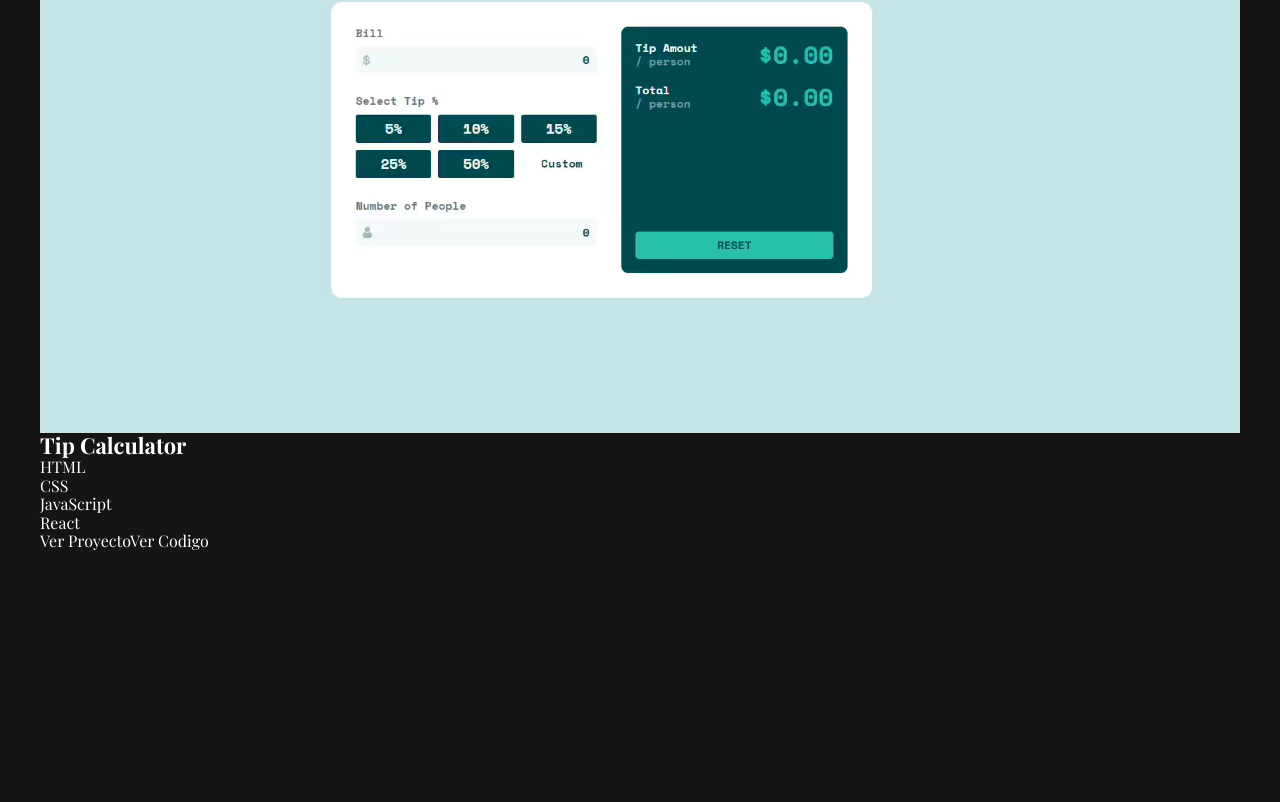
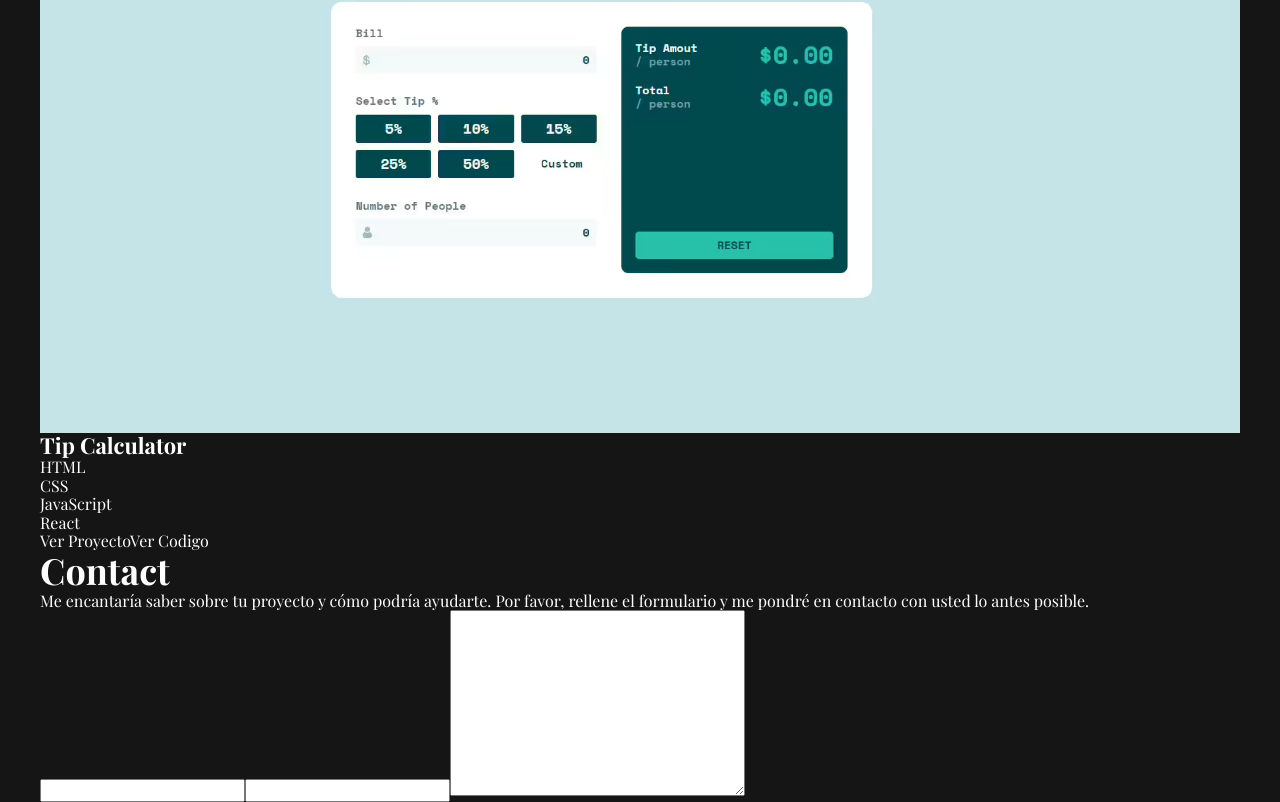
Before and after one commit to jhonnymosquera/Portafolio, a React (Vite) app: page /#/ in a window 1280 px wide. Shown: the part 2999-3801 px from the top of the page. Before the commit the page ends 3550 px from the top, so only its background shows below. Built offline with nearby package versions, Linux system fonts and the light colour scheme.

Commit message:
Portafolio

```diff
--- /dev/null
+++ b/src/components/Contact.jsx
@@ -0,0 +1,20 @@
+import React from "react";
+import Formulario from "./Formulario";
+
+export default function Contact() {
+  return (
+    <div className="contact">
+      <div className="contact_desc">
+        <h2>Contact</h2>
+
+        <p>
+          Me encantaría saber sobre tu proyecto y cómo podría ayudarte. Por
+          favor, rellene el formulario y me pondré en contacto con usted lo
+          antes posible.
+        </p>
+      </div>
+
+      <Formulario />
+    </div>
+  );
+}
--- a/src/components/Formulario.jsx
+++ b/src/components/Formulario.jsx
@@ -2,6 +2,14 @@ import React, { Component } from "react";
 
 export default class Formulario extends Component {
   render() {
-    return <div>Formulario</div>;
+    return (
+      <form>
+        <input type="text" name="nama" />
+
+        <input type="email" name="email" />
+
+        <textarea name="message" cols="30" rows="10"></textarea>
+      </form>
+    );
   }
 }
--- a/src/pages/HomePage.jsx
+++ b/src/pages/HomePage.jsx
@@ -3,6 +3,7 @@ import Redes from "../components/Redes";
 import Habilidades from "../components/Habilidades";
 import Proyectos from "../components/Proyectos";
 import Perfil from "../components/Perfil";
+import Contact from "../components/Contact";
 
 function HomePage() {
   return (
@@ -20,6 +21,7 @@ function HomePage() {
       <hr />
 
       <Proyectos />
+      <Contact />
     </main>
   );
 }
--- a/src/scss/base/_globales.scss
+++ b/src/scss/base/_globales.scss
@@ -50,6 +50,10 @@ img {
   display: block;
 }
 
+.app {
+  background-color: v.$fondo-layout;
+}
+
 .container {
   width: min(95%, 1200rem);
   margin: 0 auto;
--- a/src/scss/base/_variables.scss
+++ b/src/scss/base/_variables.scss
@@ -6,9 +6,9 @@ $fuente_principal: "Playfair Display", serif;
 $negro: #000000;
 $blanco: #ffffff;
 // Colores principales
-$fondo: #151515;
+$fondo: #0e0e0e;
+$fondo-layout: #151515;
 $gris: #858585;
-$fondo-gris: #242424;
 $verde: #5adba2;
 
 $movil: 480px;
```
